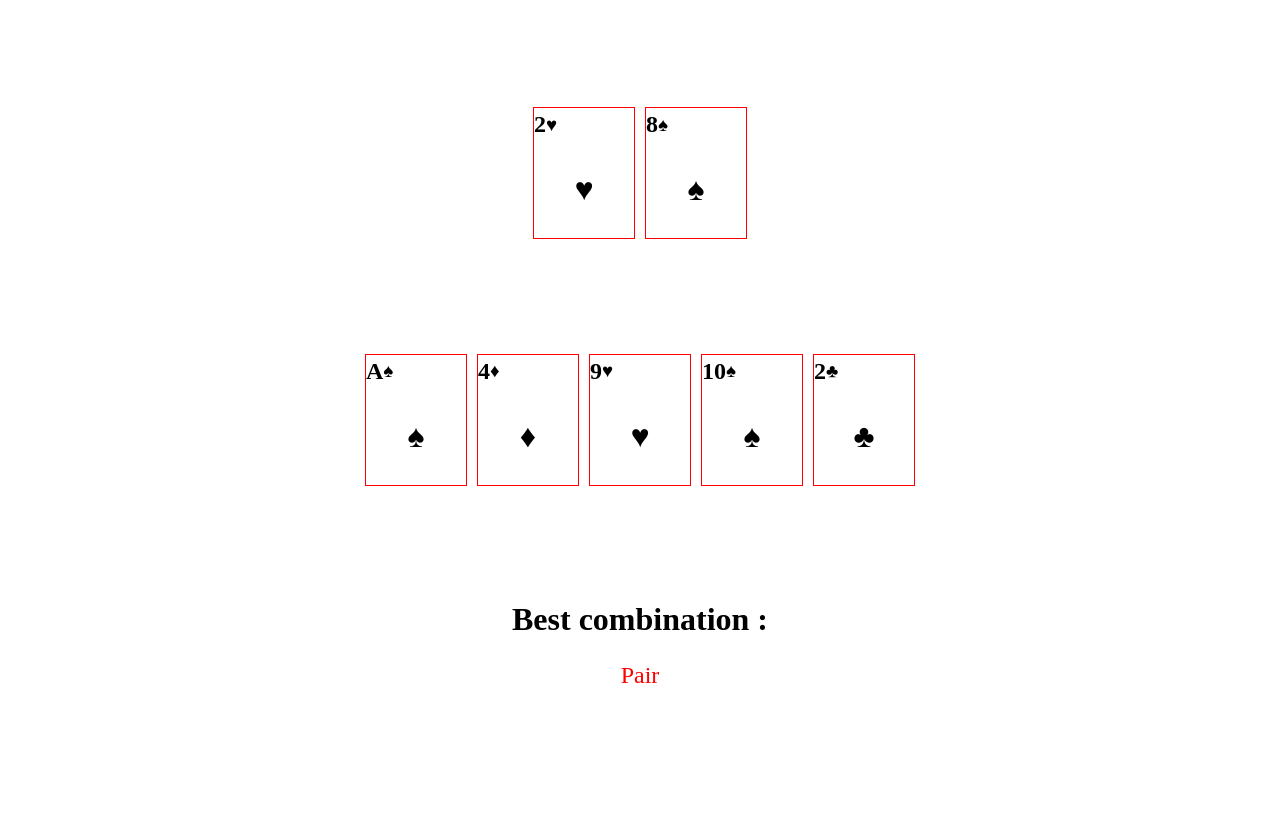
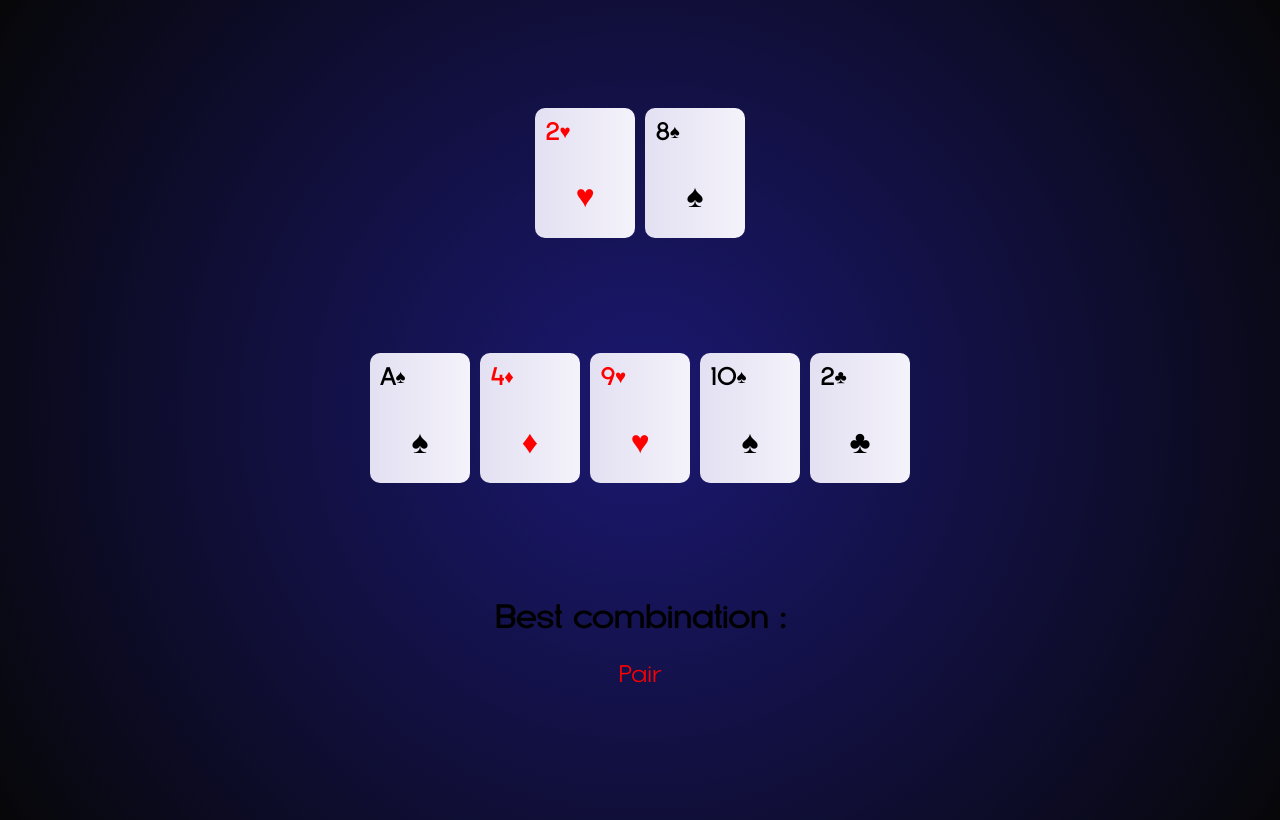
Before and after one commit to MonKeySVG/poker-basic, an Angular app: page / in a window 1280 px wide. Built offline with nearby package versions, Linux system fonts and the light colour scheme.

Commit message:
Mise en forme

```diff
--- a/src/app/card-on-screen/card-on-screen.component.css
+++ b/src/app/card-on-screen/card-on-screen.component.css
@@ -1,9 +1,14 @@
 .card {
-  border: 1px solid red;
+  background-image: linear-gradient(to right, #E3E0F2, #F4F2FA);
   display: flex;
   flex-direction: column;
   height: 130px;
   width: 100px;
+  border-radius: 10px;
+}
+
+.card div {
+  padding: 10px;
 }
 
 .upper-container {
--- a/src/app/card-on-screen/card-on-screen.component.html
+++ b/src/app/card-on-screen/card-on-screen.component.html
@@ -1,9 +1,9 @@
 <div class="card">
-  <div class="upper-container">
+  <div class="upper-container" [style.color]="getColor()">
     <h2>{{rank}}</h2>
     <h3>{{suit}}</h3>
   </div>
-  <div class="lower-container">
+  <div class="lower-container" [style.color]="getColor()">
     <h1>{{suit}}</h1>
   </div>
 </div>
--- a/src/app/card-on-screen/card-on-screen.component.ts
+++ b/src/app/card-on-screen/card-on-screen.component.ts
@@ -10,4 +10,19 @@ export class CardOnScreenComponent {
   @Input() rank!: Rank;
   @Input() suit!: Suit;
 
+  getColor() {
+    switch (this.suit) {
+      case Suit.Hearts:
+        return 'red';
+      case Suit.Diamonds:
+        return 'red';
+      case Suit.Clubs:
+        return 'black';
+      case Suit.Spades:
+        return 'black';
+      default:
+        return 'black';
+    }
+  }
+
 }
--- a/src/styles.css
+++ b/src/styles.css
@@ -1,3 +1,14 @@
+@font-face {
+  font-family: 'SanDiego';
+  src: url(./assets/SanDiego-Light.otf);
+
+}
+
+:root {
+  background-image: radial-gradient(circle at center, rgba(27,24,113,1), rgba(7,7,9,1));
+  font-family: 'SanDiego', sans-serif;
+}
+
 h1 {
   margin: 0;
 }
```
Also changed, not shown: src/assets/SanDiego-Light.otf (added).
